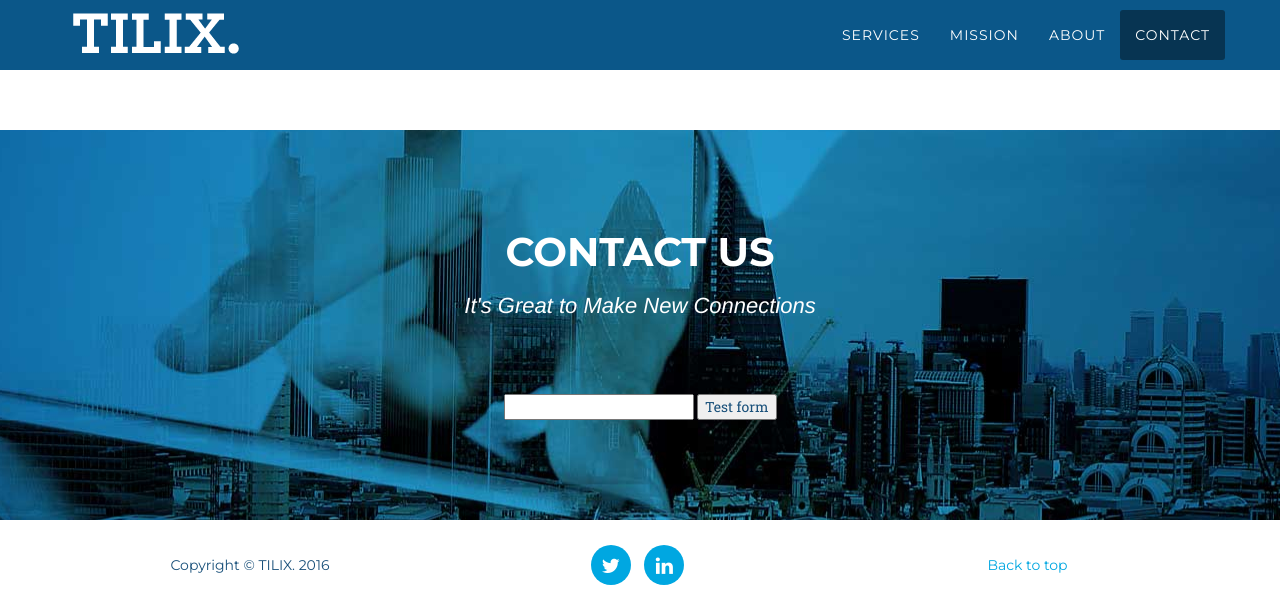
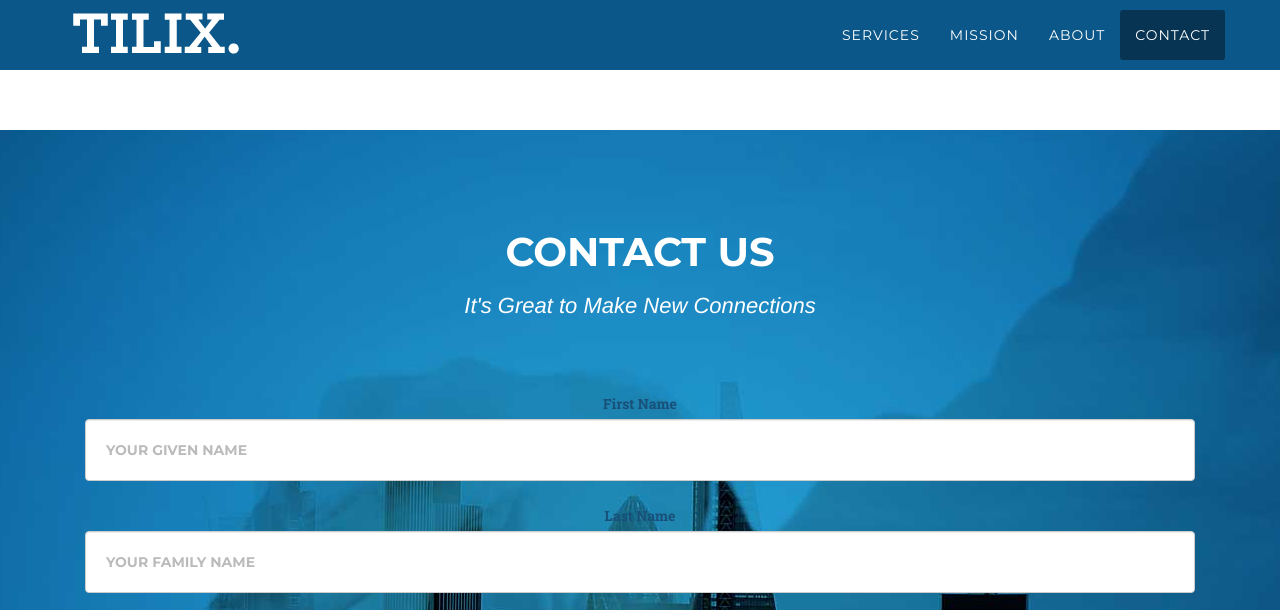
Before and after one commit to milomedia/tilix, a Jekyll site: the page index.html, which Jekyll copies as it is, in a window 1280 px wide and 1400 px high, scrolled down 3022 px. Shown: the top 610 px of the window. Built offline with Jekyll 4.4.1, drawn with Linux system fonts in a browser that asks for light colours; nearby versions of some CDN libraries; some web fonts are replaced; grey boxes are pictures that could not be loaded.

Commit message:
More sophisticated SimpleForm

```diff
--- a/index.html
+++ b/index.html
@@ -197,13 +197,25 @@
                             <div class="clearfix"></div>
                             <div class="col-lg-12 text-center">
                                 <!-- Begin SimpleForm -->
-				<form action="https://getsimpleform.com/messages?form_api_token=089775b4820ce71406ac9b65a07ece64" method="post">
-				<!-- the redirect_to is optional, the form will redirect to the referrer on submission -->
-				<!-- input type='hidden' name='redirect_to' value='<the complete return url e.g. http://fooey.com/thank-you.html>' /-->
-  				<!-- all your input fields here.... -->
-  				<input type='text' name='test' />
-  				<input type='submit' value='Test form' />
-				</form>
+				    <form id="contact-form" role="form" action="https://getsimpleform.com/messages?form_api_token=089775b4820ce71406ac9b65a07ece64" method="post" enctype="multipart/form-data">
+					    <div class="form-group">
+						    <label for="first-name">First Name</label>
+						    <input id="first-name" placeholder="Your given name" class="form-control" type="text">
+					    </div>
+					    <div class="form-group">
+						    <label for="last-name">Last Name</label>
+						    <input id="last-name" class="form-control" placeholder="Your family name" type="text">
+					    </div>
+					    <div class="form-group">
+						    <label for="email">Email</label>
+						    <input id="email" class="form-control" placeholder="We'll use your email address to get back to you. No spam or unexpected newsletters here." type="email">
+					    </div>
+					    <div class="form-group">
+						    <label for="message">Message</label>
+						    <textarea type="text" id="message" class="form-control" rows="8" placeholder="We're all busy people, so don't worry about being curt in your message."></textarea>
+					    </div>
+					    <button type="submit" class="btn btn-primary">Submit</button>
+				    </form>
 				<!--End SimpleForm-->
                             </div>
         </div>
```
